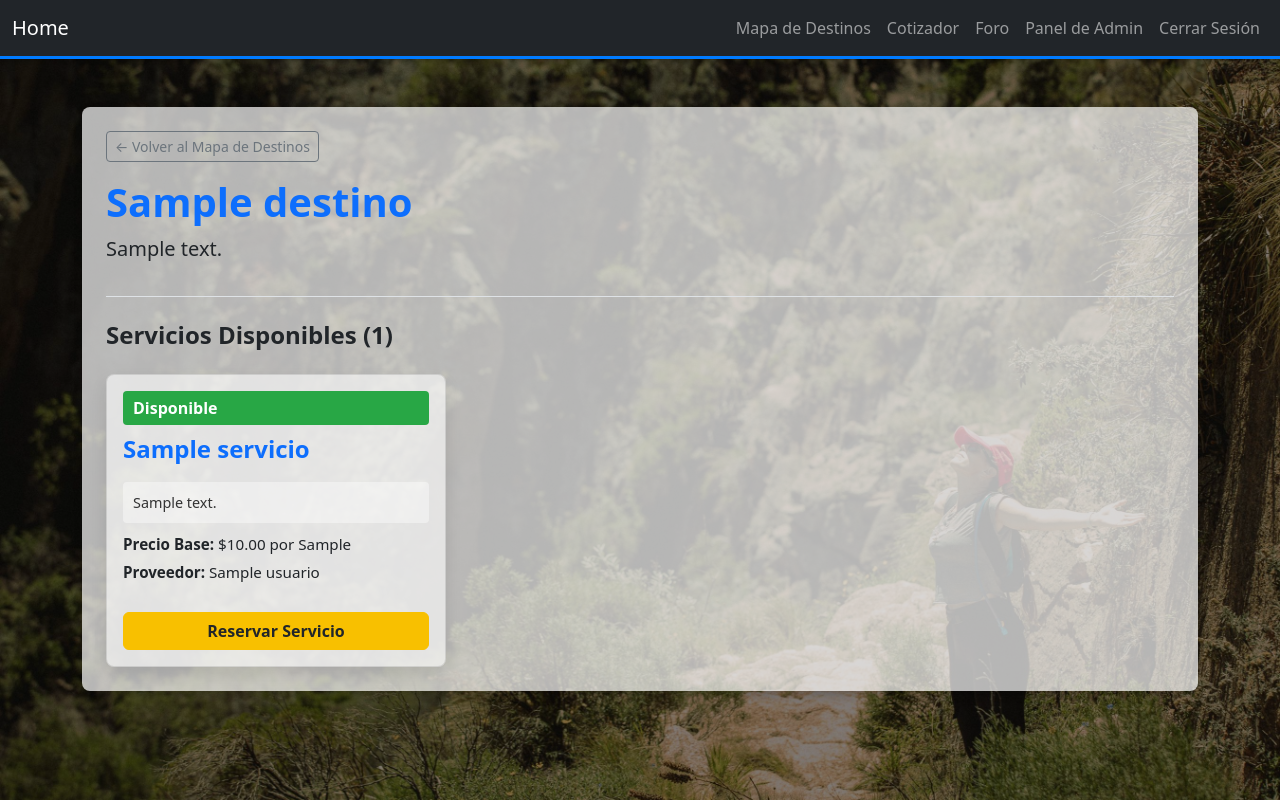
After one commit to nachoPaviot/ExploraCordoba, a Flask app: page /destino/1 in a window 1280 px wide. The commit adds this page. Run offline with Flask 3, Linux system fonts and the light colour scheme; a user stored in the database is signed in; tables that the repository leaves empty hold one stand-in row (values such as "Sample post").

Commit message:
Servicios y Reservas desde el Mapa de Destinos

```diff
--- a/app/routes/destinos_routes.py
+++ b/app/routes/destinos_routes.py
@@ -1,20 +1,56 @@
-from flask import render_template
+from flask import render_template, flash, redirect, url_for
 from flask_login import login_required
-from app.models import Destino
+from app.models import Destino, Servicio
+from sqlalchemy.orm import joinedload
 from . import main
 
 @main.route('/mapa_destinos')
 @login_required
 def mapa_destinos():
-    # Obtener todos los objetos Destino
-    destinos_objetos = Destino.query.all()
+    try:
+        # Obtener todos los objetos Destino
+        destinos_objetos = Destino.query.all()
 
-    # Serialización: Convertir la lista de objetos a una lista de diccionarios
-    destinos_serializados = [d.to_dict() for d in destinos_objetos]
+        # Serialización: Convertir la lista de objetos a una lista de diccionarios
+        destinos_serializados = [
+            {
+                'destino_id': d.destino_id,
+                'nombre': d.nombre,
+                'descripcion': d.descripcion,
+                'coordenadas': d.coordenadas # Las coordenadas son necesarias para el mapa
+            }
+            for d in destinos_objetos
+        ]
+    except Exception as e:
+        flash('Error al cargar los destinos.', 'danger')
+        print(f"Database Error: {e}")
+        destinos_serializados = []
 
-    # Pasa la lista serializada a la plantilla
     return render_template(
         'mapa_destinos.html',
         title='Mapa de Destinos',
-        destinos=destinos_serializados
-    )
+        destinos=destinos_serializados)
+
+@main.route('/destino/<int:destino_id>')
+@login_required
+def destino_detalle(destino_id):
+    try:
+        destino = Destino.query.get_or_404(destino_id)
+        # Carga los servicios DISPONIBLES para ese destino
+        servicios = Servicio.query.filter(
+            Servicio.destino_id == destino_id,
+            Servicio.status == 'Disponible'
+        ).options(
+            joinedload(Servicio.proveedor)
+        ).order_by(Servicio.nombre).all()
+
+    except Exception as e:
+        flash('Error al cargar la información del destino y sus servicios.', 'danger')
+        print(f"Database Error: {e}")
+
+        return redirect(url_for('main.mapa_destinos'))
+
+    return render_template('destino_detalle_servicios.html',
+                           title=f'Servicios en {destino.nombre}',
+                           destino=destino,
+                           servicios=servicios)
--- a/app/static/style.css
+++ b/app/static/style.css
@@ -162,3 +162,27 @@ body {
 .status-disponible { background-color: #28a745; }
 .status-pausado { background-color: #ffc107; color: #212529; }
 .status-agotado { background-color: #dc3545; }
+
+/* Estiliza el enlace de "Ver Servicios" dentro del popup */
+.leaflet-popup-content a {
+    color: #007bff;
+    font-weight: bold;
+    text-decoration: none;
+    /* Separador visual para diferenciar el enlace de la descripción */
+    display: block;
+    margin-top: 5px;
+    padding-top: 5px;
+    border-top: 1px solid #eee;
+    transition: color 0.2s ease;
+}
+
+.leaflet-popup-content a:hover {
+    color: #0056b3;
+    text-decoration: underline;
+}
+
+.leaflet-popup-content {
+    font-family: inherit;
+    font-size: 14px;
+    color: #333; /* Texto oscuro para asegurar legibilidad sobre fondo blanco */
+}
--- /dev/null
+++ b/app/templates/destino_detalle_servicios.html
@@ -0,0 +1,63 @@
+{% extends "base.html" %}
+
+{% block title %}Servicios en {{ destino.nombre }}{% endblock %}
+
+{% block content %}
+<div class="container mt-5 mb-5">
+    <div class="main-content-wrapper p-4">
+
+        <div class="destino-header mb-4 pb-3 border-bottom">
+            <a href="{{ url_for('main.mapa_destinos') }}" class="btn btn-outline-secondary btn-sm mb-3">
+                &larr; Volver al Mapa de Destinos
+            </a>
+            <h1 class="display-6 fw-bold text-primary">{{ destino.nombre }}</h1>
+            <p class="lead text-dark">{{ destino.descripcion or 'Información detallada del destino.' }}</p>
+        </div>
+
+        <h2 class="h4 mb-4 fw-bold">Servicios Disponibles ({{ servicios|length if servicios else 0 }})</h2>
+
+        {% if servicios %}
+            <div class="row row-cols-1 row-cols-md-2 row-cols-lg-3 g-4">
+                {% for servicio in servicios %}
+                <div class="col d-flex">
+                    <div class="tarjeta-servicio w-100">
+
+                        <span class="status-badge status-disponible">Disponible</span>
+
+                        <h3 class="nombre-servicio text-primary">{{ servicio.nombre }}</h3>
+
+                        <div class="campo-descripcion">
+                            {{ servicio.descripcion|truncate(150, True) or 'Sin descripción disponible.' }}
+                        </div>
+
+                        <ul class="list-unstyled mb-3 mt-auto">
+                            <li class="detalles-servicio">
+                                <span class="fw-semibold">Precio Base:</span>
+                                ${{ "{:,.2f}".format(servicio.precio_base) }} por {{ servicio.unidad }}
+                            </li>
+                            <li class="detalles-servicio">
+                                <span class="fw-semibold">Proveedor:</span>
+                                {{ servicio.proveedor.nombre }}
+                            </li>
+                        </ul>
+
+                        <div class="mt-2">
+                            <a href="{{ url_for('main.cotizador', servicio_id=servicio.servicio_id) }}"
+                                class="btn btn-custom w-100 fw-bold">
+                                Reservar Servicio
+                            </a>
+                        </div>
+                    </div>
+                </div>
+                {% endfor %}
+            </div>
+        {% else %}
+            <div class="alert alert-info text-center" role="alert">
+                <h4 class="alert-heading">No hay servicios disponibles aquí.</h4>
+                <p class="mb-0">Aún no se han registrado servicios alternativos y disponibles para este destino.</p>
+            </div>
+        {% endif %}
+
+    </div>
+</div>
+{% endblock %}
```
Also changed, not shown: app/routes/cotizador_routes.py (+18 -15 lines), app/templates/cotizador.html (+39 -8 lines), app/templates/mapa_destinos.html (+18 -1 lines), app/templates/panel_proveedor.html (+54 -52 lines), app/utils.py (+8 -0 lines).
